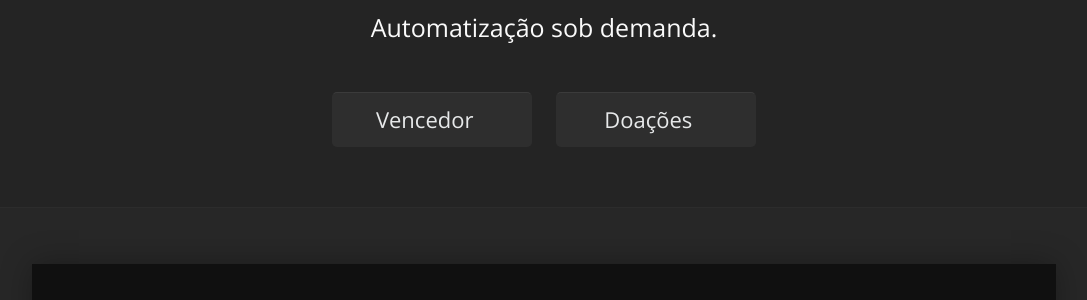
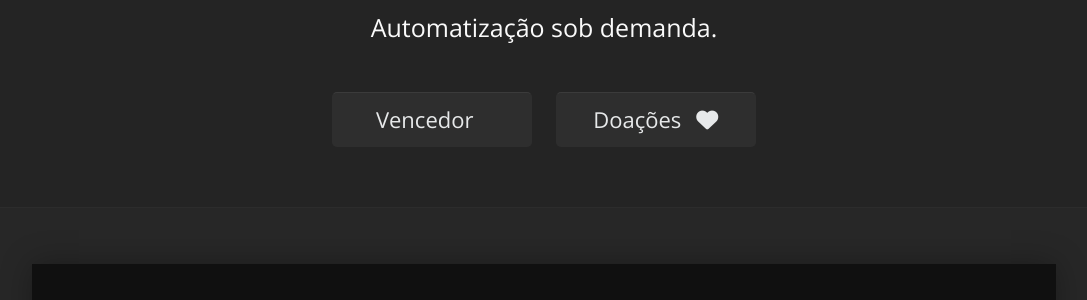
Before and after one commit to suportemasterbot/suportemasterbot.github.io, a Jekyll site: the page built from index.html, in a window 1280 px wide. Shown: the part 274-574 px from the top of the page, without its empty margins (96-1183 px from the left). Built offline with Jekyll 4.4.1, drawn with Linux system fonts in a browser that asks for light colours.

Commit message:
Add files via upload

```diff
--- a/index.html
+++ b/index.html
@@ -12,7 +12,7 @@ layout: default
             </button>
             </a>
             <a class="btn" role="button" href="/donate">
-                Doações<i class="fa-solid fa-circle-dollar"></i>
+                Doações<i class="fa-solid fa-heart"></i>
             </a>
         </div>
         <div class="collapse" id="download-panel">
```
